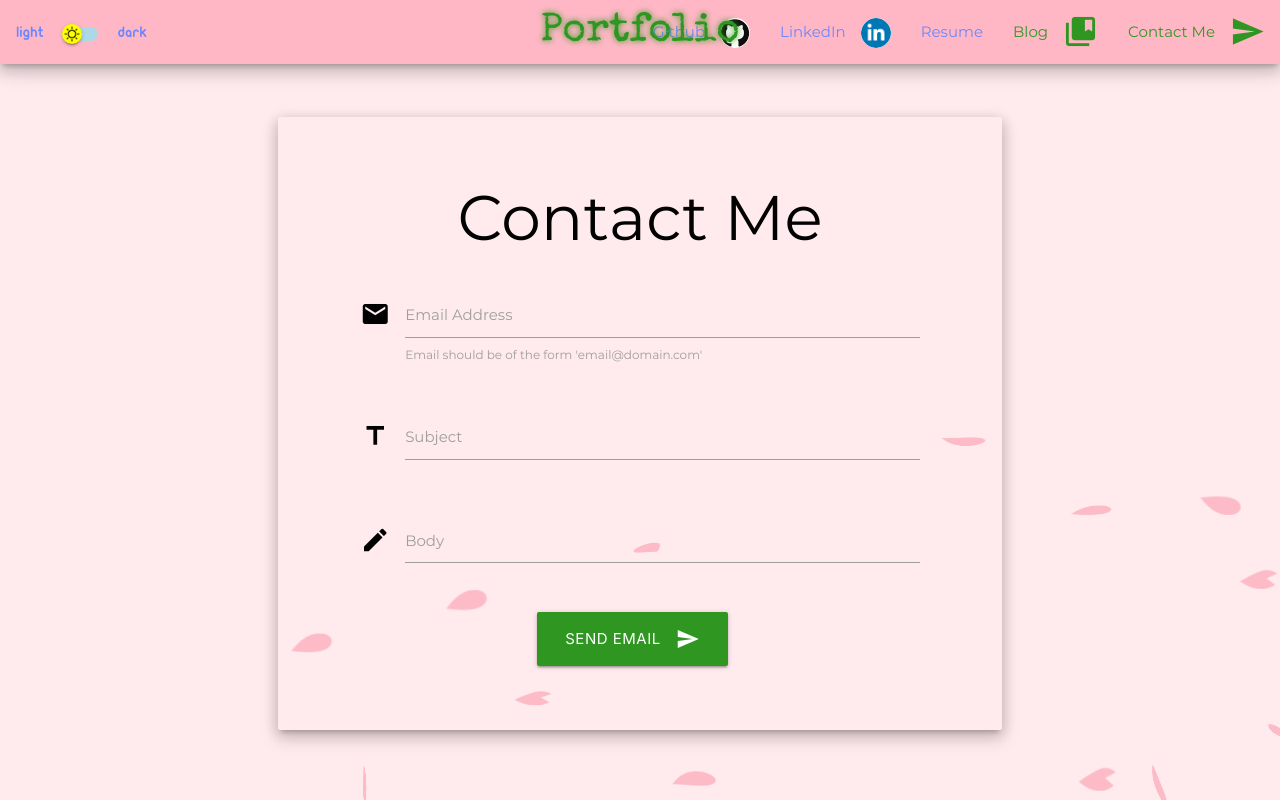
After one commit to sin-of-sloth/portfolio, a Django app: page /mail in a window 1280 px wide. The commit adds this page. Run offline with Django 3.2, Linux system fonts and the light colour scheme.

Commit message:
contact me page

```diff
--- a/blog/templates/blog/all_blogs.html
+++ b/blog/templates/blog/all_blogs.html
@@ -4,6 +4,7 @@
 
 {% block portfolio-url %}{% url 'home' %}{% endblock %}
 {% block blog-urlf%}#!{% endblock %}
+{% block mail-url %}{% url 'mail' %}{% endblock %}
 
 {% block content %}
 
--- a/blog/templates/blog/detail.html
+++ b/blog/templates/blog/detail.html
@@ -4,6 +4,7 @@
 
 {% block portfolio-url %}{% url 'home' %}{% endblock %}
 {% block blog-url%}{% url 'blog:all_blogs' %}{% endblock %}
+{% block mail-url %}{% url 'mail' %}{% endblock %}
 
 {% block content %}
 
--- a/personal_portfolio/urls.py
+++ b/personal_portfolio/urls.py
@@ -12,6 +12,8 @@ app_name = 'portfolio'
 urlpatterns = [
     path('admin/', admin.site.urls),
     path('', views.home, name='home'),
+    path('mail', views.mail, name='mail'),
+    path('mailer', views.mailer, name='mailer'),
     path('blog/', include('blog.urls')),
 ]
 
--- a/portfolio/static/portfolio/css/light.css
+++ b/portfolio/static/portfolio/css/light.css
@@ -1,11 +1,6 @@
 body {
     background-color: #ffeaee;
     color: #000000;
-    /*background-image: url('../cherry_blossom.png');*/
-    background-repeat: no-repeat;
-    background-attachment: fixed;
-    background-position-x: right;
-    background-color: #ffeaee;
 }
 
 .brand-logo {
@@ -77,3 +72,37 @@ body {
 .back-button:hover {
     color: #a8b5eb !important;
 }
+
+.card-panel {
+    background-color: #ffeaee !important;
+}
+
+input[type="text"]:focus, input[type="email"]:focus, textarea.materialize-textarea:focus {
+    border-bottom: 1px solid #6b87ff !important;
+    box-shadow: 0 1px 0 0 #6b87ff !important;
+}
+
+input[type="text"]:focus + label, input[type="email"]:focus + label, textarea.materialize-textarea:focus + label {
+    color: #6b87ff !important;
+}
+
+.input-field .prefix.active {
+    color: #6b87ff !important;
+}
+
+[type="checkbox"]:checked + span:not(.lever)::before {
+    border-right: 4px solid #6b87ff !important;
+    border-bottom: 4px solid #6b87ff !important;
+}
+
+.input-field > label .active {
+    color: #9e9e9e !important;
+}
+
+input[type="text"], input[type="email"], textarea.materialize-textarea {
+    color: #000000 !important;
+}
+
+.mail-btn {
+    background-color: #2f9721 !important;
+}
--- a/portfolio/static/portfolio/css/style.css
+++ b/portfolio/static/portfolio/css/style.css
@@ -169,3 +169,7 @@ body {
     padding-left: 25px !important;
     position: fixed !important;
 }
+
+.helper-text {
+    color: #9e9e9e !important;
+}
--- a/portfolio/templates/portfolio/base.html
+++ b/portfolio/templates/portfolio/base.html
@@ -5,16 +5,16 @@
     <meta name="viewport" content="width=device-width, initial-scale=1.0">
     {% load static %}
 
-    <link rel="shortcut icon" type="image/x-icon" href="{% static 'portfolio/logo.ico' %}">
+    <link rel="shortcut icon" href="{% static 'portfolio/logo.ico' %}" />
     {% ifequal request.COOKIES.theme "dark" %}
-        <link rel="stylesheet" href="{% static 'portfolio/css/dark.css' %}" id="theme" class="dark">
+    <link rel="stylesheet" type="text/css" href="{% static 'portfolio/css/dark.css' %}" id="theme" class="dark">
     {% else %}
-        <link rel="stylesheet" href="{% static 'portfolio/css/light.css' %}" id="theme" class="light">
+    <link rel="stylesheet" type="text/css" href="{% static 'portfolio/css/light.css' %}" id="theme" class="light">
     {% endifequal %}
     <link rel="stylesheet" type="text/css" href="{% static 'portfolio/css/style.css' %}">
-    <link rel="stylesheet" href="{% static 'portfolio/css/cherry-blossom.css' %}">
-    <link rel="stylesheet" href="{% static 'portfolio/css/stars.css' %}">
-    <link rel="stylesheet" href="{% static 'portfolio/css/materialize.css' %}">
+    <link rel="stylesheet" type="text/css" href="{% static 'portfolio/css/cherry-blossom.css' %}">
+    <link rel="stylesheet" type="text/css" href="{% static 'portfolio/css/stars.css' %}">
+    <link rel="stylesheet" type="text/css" href="{% static 'portfolio/css/materialize.css' %}">
 
     <title>Portfolio</title>
 </head>
@@ -42,6 +42,7 @@
                     <li><a href="https://www.linkedin.com/in/arjunlal0709" target="_blank">LinkedIn&emsp;<img src="{% static 'portfolio/linkedin.png' %}" alt="" class="circle navbar-logo"></a></li>
                     <li><a href="{% static 'portfolio/resume.pdf' %}" target="_blank">Resume</a></li>
                     <li><a href="{% block blog-url %}{% endblock %}" class="bloglink"><span class="blog">Blog<i class="material-icons right medium">collections_bookmark</i></span></a></li>
+                    <li><a href="{% block mail-url %}{% endblock %}" class="bloglink"><span class="blog">Contact Me<i class="material-icons right medium">send</i></span></a></li>
                 </ul>
             </div>
         </nav>
@@ -56,15 +57,14 @@
         {% block content %}{% endblock %}
     </div>
 
-</div>
-
     <script src="{% static 'portfolio/js/materialize.js' %}"></script>
     <script src="{% static 'portfolio/js/jquery-3.5.1.min.js' %}"></script>
     <script src="{% static 'portfolio/js/portfolio.js' %}"></script>
     <script src="{% static 'portfolio/js/cherry-blossoms.js' %}"></script>
     <script>
         var light_theme = "{% static 'portfolio/css/light.css' %}";
-        var dark_theme = "{% static 'portfolio/css/dark.css' %}"
+        var dark_theme = "{% static 'portfolio/css/dark.css' %}";
+        {%block script-block %}{% endblock %}
     </script>
 
 </body>
--- a/portfolio/templates/portfolio/home.html
+++ b/portfolio/templates/portfolio/home.html
@@ -4,6 +4,7 @@
 
 {% block portfolio-url %}#!{% endblock %}
 {% block blog-url%}{% url 'blog:all_blogs' %}{% endblock %}
+{% block mail-url %}{% url 'mail' %}{% endblock %}
 
 {% block content %}
 
--- /dev/null
+++ b/portfolio/templates/portfolio/mail.html
@@ -0,0 +1,69 @@
+{% extends 'portfolio/base.html' %}
+
+{% load static %}
+
+{% block portfolio-url %}{% url 'home' %}{% endblock %}
+{% block blog-url%}{% url 'blog:all_blogs' %}{% endblock %}
+{% block mail-url %}#!{% endblock %}
+
+{% block content %}
+
+<br><br>
+<div class="container">
+    <div class="row">
+        <div class="col s10 offset-s1">
+            <div class="card-panel transparent todo-card z-depth-3">
+                <div class="container-fluid center specialelite-font">
+                    <h1>Contact Me</h1>
+                </div>
+
+                <div class="container-fluid">
+                    <div class="row">
+                        <form class="col s12" method="POST" action="{% url 'mailer' %}">
+                            {% csrf_token %}
+                            <div class="row">
+                                <div class="input-field col s10 offset-s1">
+                                    <i class="material-icons prefix">email</i>
+                                    <input id="email1" type="email" class="validate" name="email" required="" aria-required="true">
+                                    <label for="email1">Email Address</label>
+                                    <span class="helper-text" data-success="">Email should be of the form 'email@domain.com'</span>
+                                </div>
+                            </div>
+                            <div class="row">
+                                <div class="input-field col s10 offset-s1">
+                                    <i class="material-icons prefix">title</i>
+                                    <input id="text1" type="text" class="materialize-textarea " name="header" max="78" required="" aria-required="true">
+                                    <label for="text1">Subject</label>
+                                </div>
+                            </div>
+                            <div class="row">
+                                <div class="input-field col s10 offset-s1">
+                                    <i class="material-icons prefix">create</i>
+                                    <textarea id="textarea1" class="materialize-textarea" name="body"></textarea>
+                                    <label for="textarea1">Body</label>
+                                </div>
+                            </div>
+                            <div class="row center">
+                                <div class="col s4 offset-s4">
+                                    <button type="submit" class="btn btn-large mail-btn">Send Email<i class="material-icons right">send</i></button>&emsp;
+                                </div>
+                            </div>
+                        </form>
+                    </div>
+                </div>
+
+            </div>
+        </div>
+
+    </div>
+</div>
+
+{% endblock %}
+
+{%block script-block %}
+{% if error %}
+    $(document).ready(function(){
+        M.toast({html: '{{ error }}', displayLength: 2000, classes: 'white-text red'});
+    });
+{% endif %}
+{% endblock %}
--- a/portfolio/views.py
+++ b/portfolio/views.py
@@ -1,5 +1,8 @@
-from django.shortcuts import render
+from django.shortcuts import render, redirect
 from .models import Project
+from django.conf import settings
+from django.core.mail import send_mail
+import re
 
 def home(request):
     projects = Project.objects.all().order_by('order')
@@ -8,3 +11,33 @@ def home(request):
         response.set_cookie('theme', 'light')
 
     return response
+
+def mail(request):
+    return render(request, 'portfolio/mail.html')
+
+def mailer(request):
+    subject = request.POST.get('header', '')
+    message = request.POST.get('body', '')
+    mail = request.POST.get('email', '')
+    error = ''
+    regex = '^[a-z0-9]+[\._]?[a-z0-9]+[@]\w+[.]\w+$'
+
+    if mail == '':
+        error = 'Email address cannot be empty!'
+    if not re.search(regex,mail):
+        error = 'Invalid email address!'
+    if subject == '':
+        error = 'Subject cannot be empty!'
+    if len(subject) > 78:
+        error = 'Subject too long!'
+
+    if not error == '':
+        response = render(request, 'portfolio/mail.html', {'error':error})
+    else:
+        message += '\n\n FROM : ' + mail
+        email_from = settings.EMAIL_HOST_USER
+        recipient_list = [settings.EMAIL_HOST_USER]
+        send_mail(subject, message, email_from, recipient_list)
+        response = redirect('home')
+
+    return response
```
Also changed, not shown: personal_portfolio/settings.py (+8 -0 lines), portfolio/static/portfolio/css/dark.css (+34 -0 lines).
